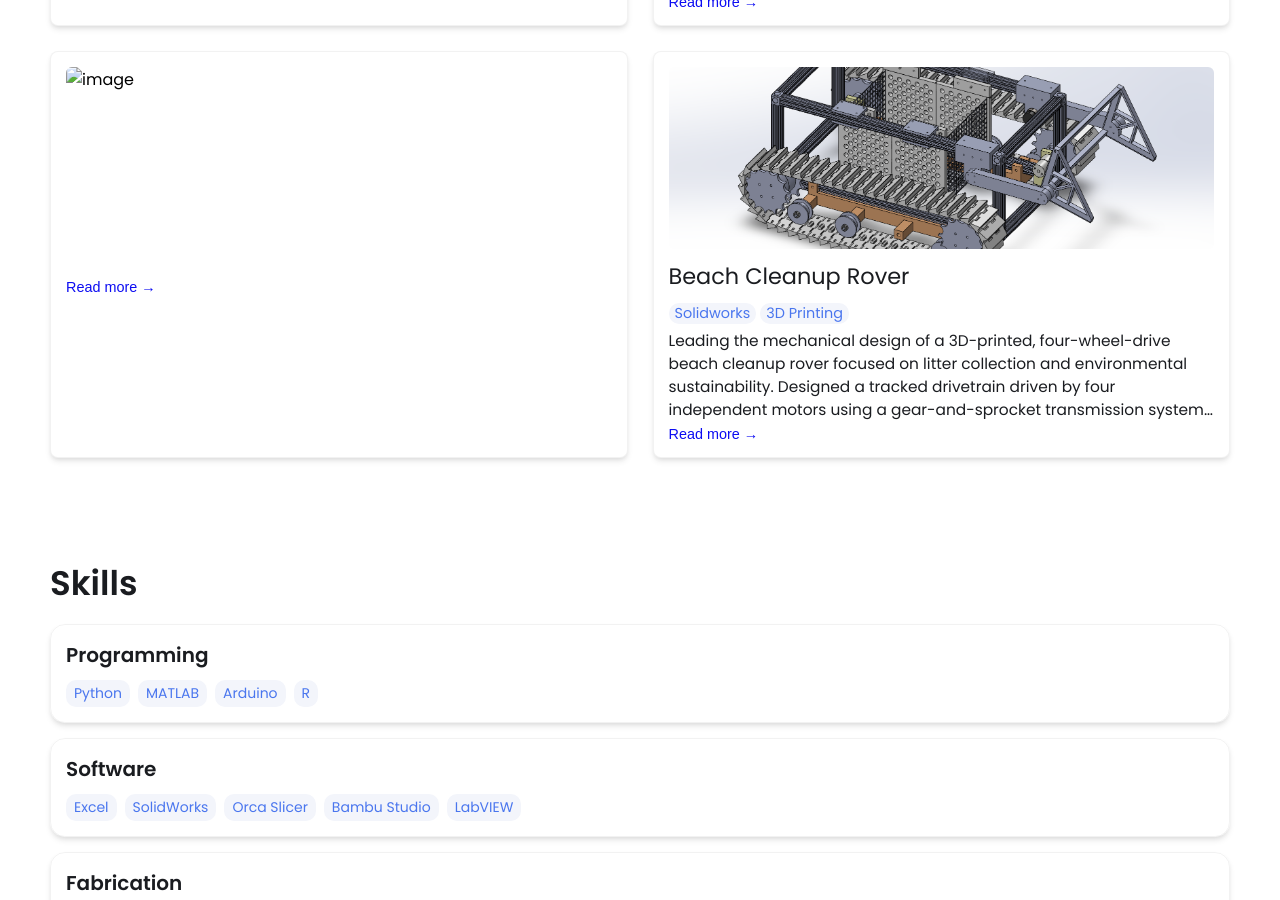
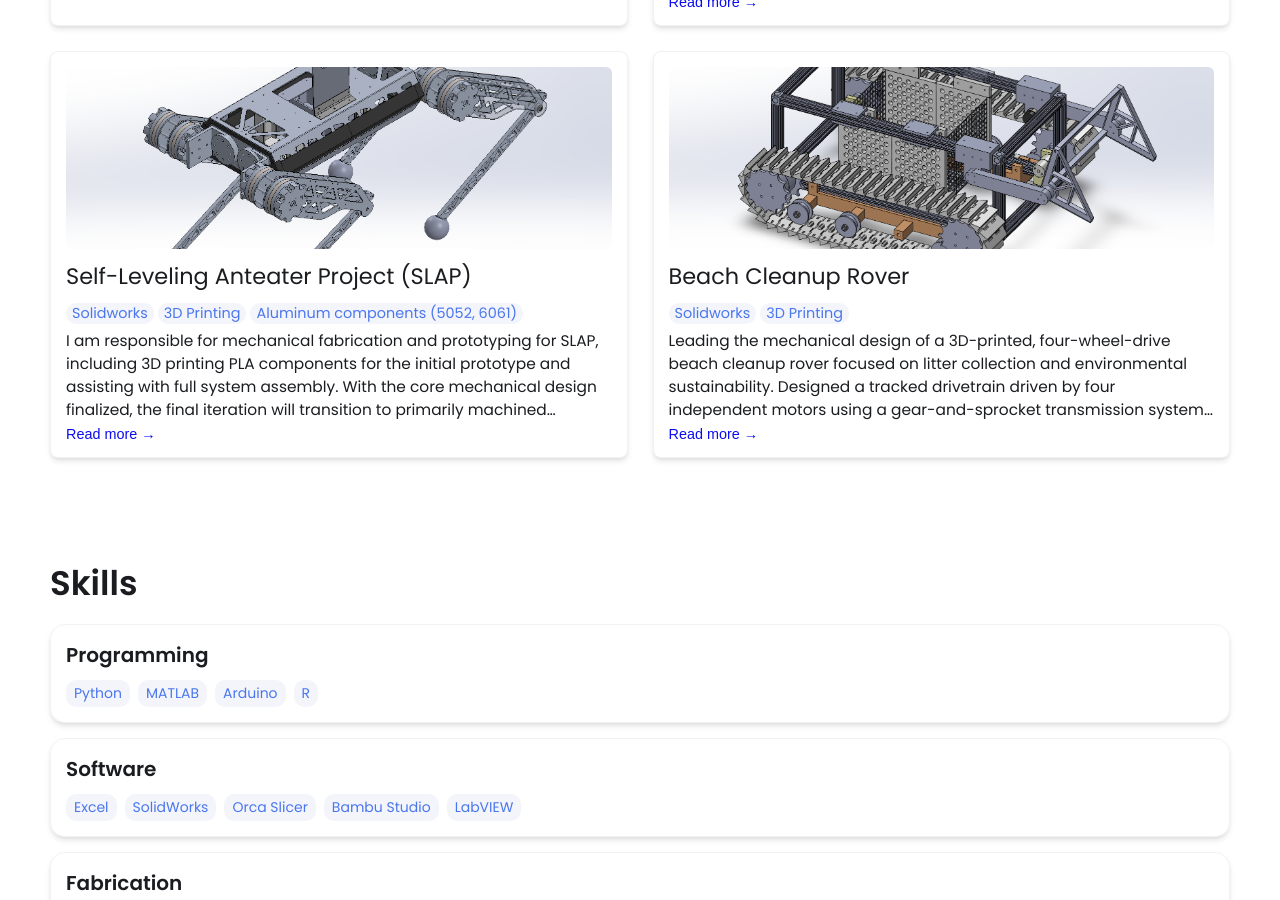
Before and after one commit to Samanlotfizad/Samanlotfizad.github.io, a Jekyll site: the page built from index.html, in a window 1280 px wide and 900 px high, scrolled down 1500 px. Built offline with Jekyll 4.4.1, drawn with Linux system fonts in a browser that asks for light colours.

Commit message:
Update index.md

```diff
--- a/_projects/SLAP/index.md
+++ b/_projects/SLAP/index.md
@@ -11,6 +11,8 @@
   - Solidworks
   - 3D Printing
   - Aluminum components (5052, 6061)
-{% include image-gallery.html images="team.jpg, prototype.jpg" height="400" %}
+
 main-image: /SLAP.png
 ---
+
+{% include image-gallery.html images="team.jpg, prototype.jpg" height="400" %}
```
